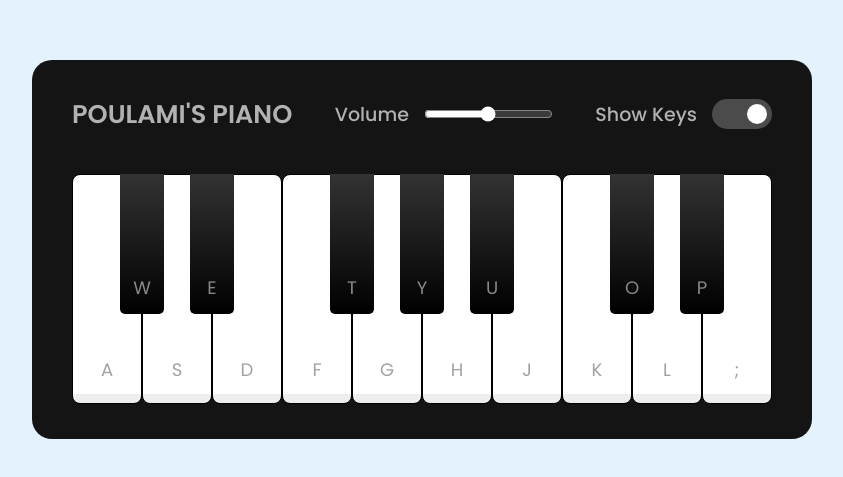
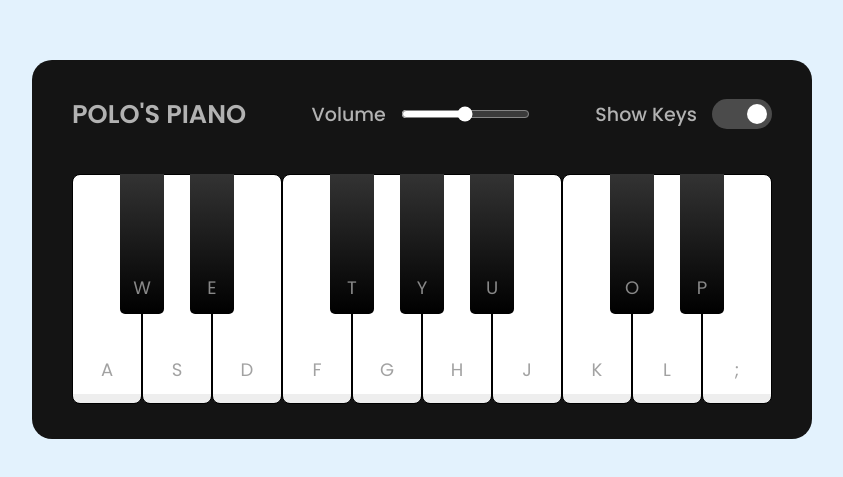
Before and after one commit to Poulami-07/piano, a plain HTML site: page index.html in a window 1280 px wide. Shown: the part 151-628 px from the top of the page, without its empty margins (218-1061 px from the left). Drawn offline with Linux system fonts and the light colour scheme.

Commit message:
Update index.html

```diff
--- a/index.html
+++ b/index.html
@@ -10,7 +10,7 @@
   <body>
     <div class="wrapper">
       <header>
-        <h2>POULAMI'S PIANO</h2>
+        <h2>POLO'S PIANO</h2>
         <div class="column volume-slider">
           <span>Volume</span><input type="range" min="0" max="1" value="0.5" step="any">
         </div>
```
